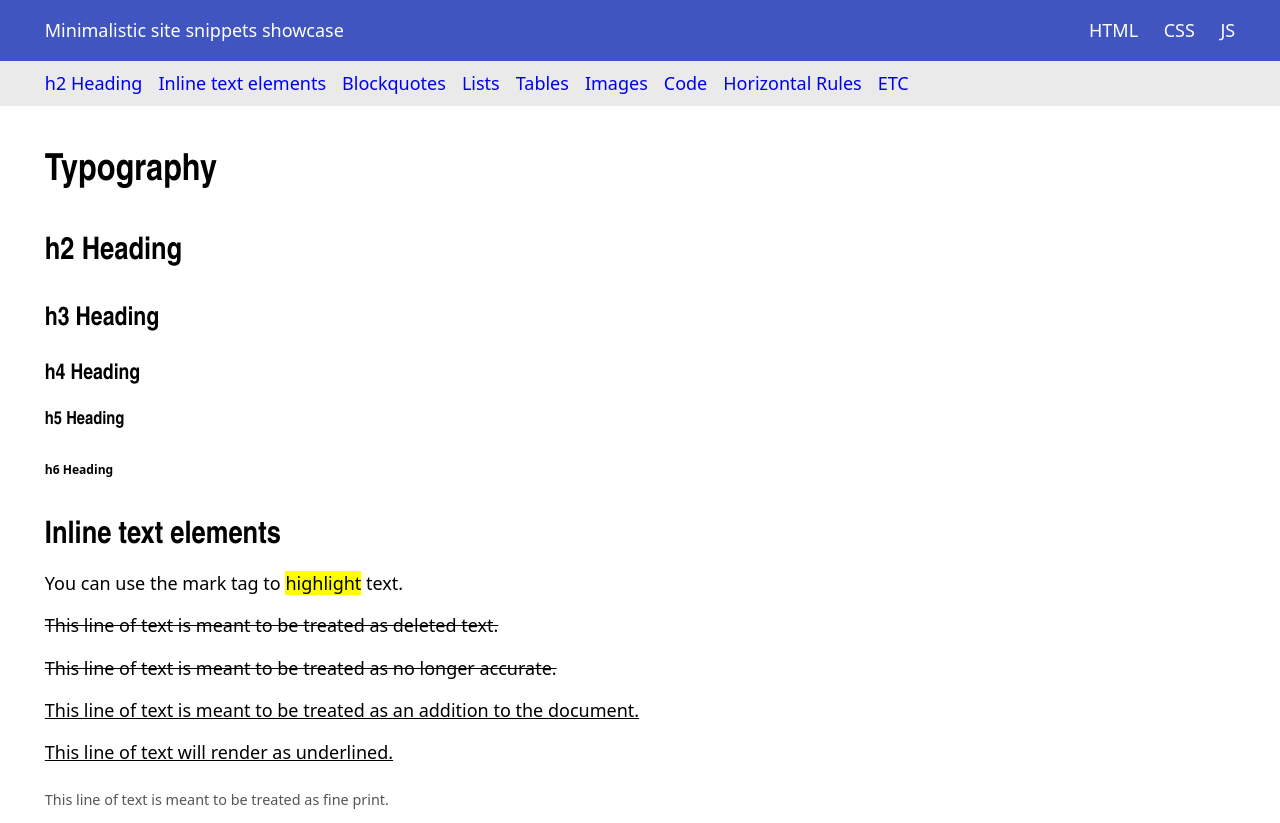
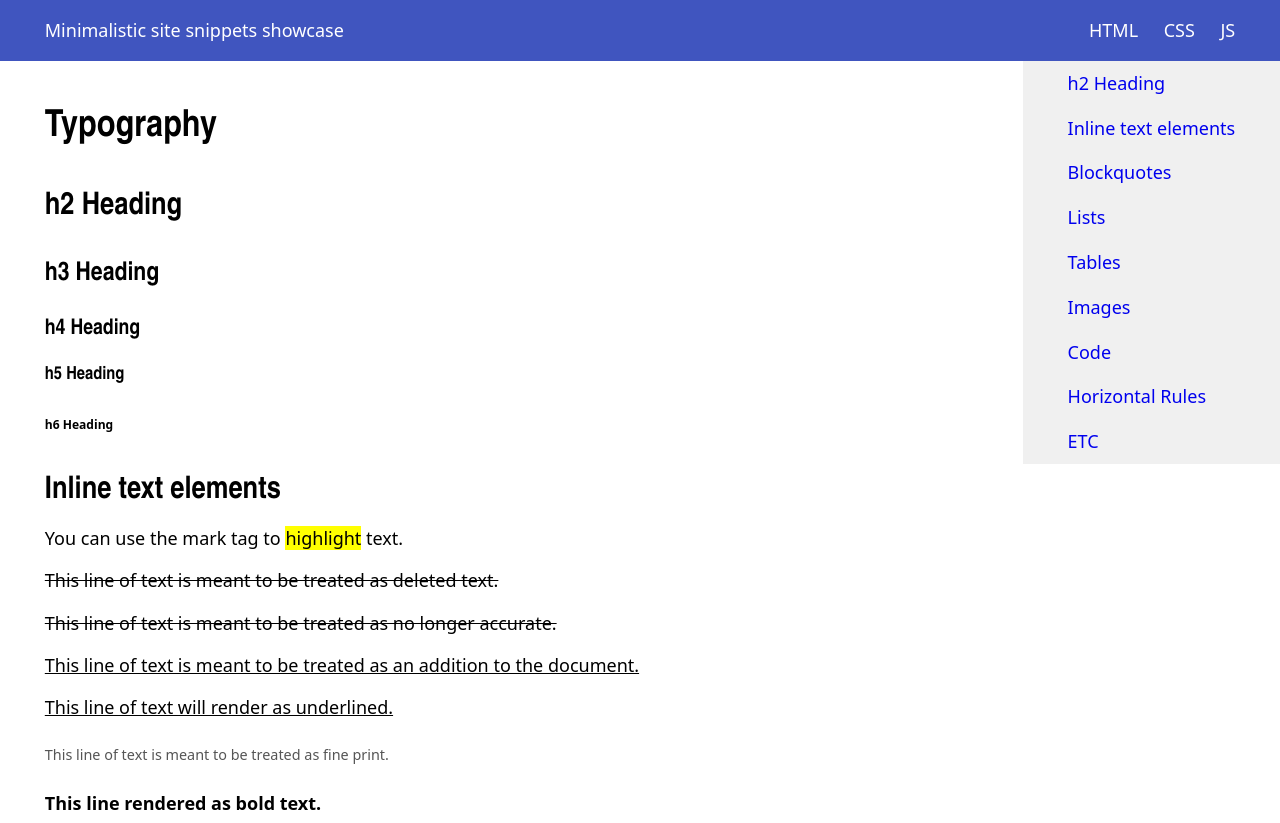
Before and after one commit to fagci/minimalistic-site-snippets, a plain HTML site: page index.html in a window 1280 px wide. Shown: the top 823 px of the page. Drawn offline with Linux system fonts and the light colour scheme.

Commit message:
Update style.css

```diff
--- a/css/style.css
+++ b/css/style.css
@@ -14,8 +14,10 @@ a.active {
 .toc:first-of-type {
   position: sticky;
   top: 0;
-  background: #eaeaea;
+  background: #f0f0f0;
   gap: 16px;
   display: flex;
   padding: 8px 3.5vmax;
+  flex-flow: column;
+  float: right;
 }
```
